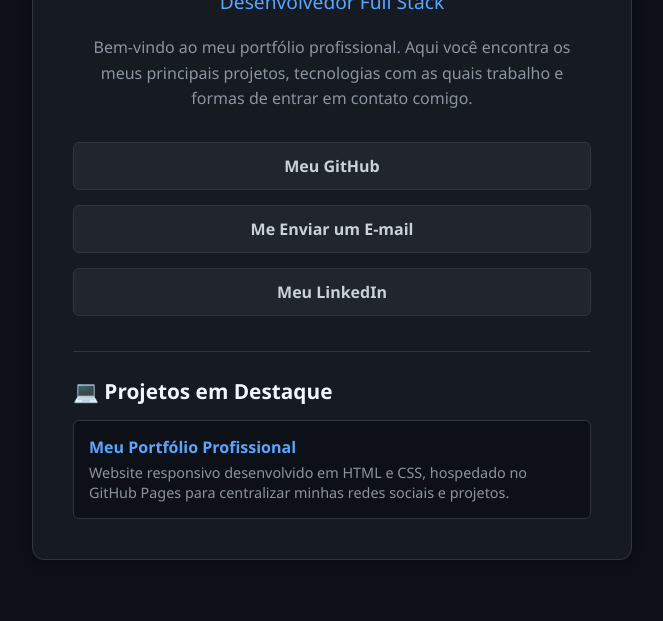
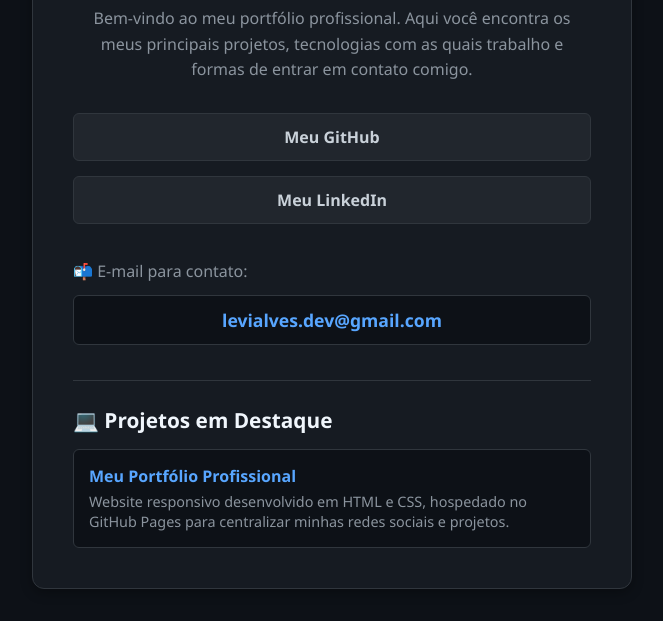
Before and after one commit to levialves-fulldev/levialves-fulldev.github.io, a plain HTML site: page index.html in a window 1280 px wide. Shown: the part 179-800 px from the top of the page, without its empty margins (308-971 px from the left). Drawn offline with Linux system fonts and the light colour scheme.

Commit message:
Add email display section and remove mailto link
Added an email display section with styling and removed the mailto link.

```diff
--- a/index.html
+++ b/index.html
@@ -69,6 +69,16 @@
             color: #f0f6fc;
             transform: translateY(-2px);
         }
+        .email-display {
+            background-color: #0d1117;
+            padding: 12px;
+            border-radius: 6px;
+            border: 1px solid #30363d;
+            color: #58a6ff;
+            font-weight: 600;
+            font-size: 1.1rem;
+            margin-bottom: 35px;
+        }
         .projects-section {
             text-align: left;
             border-top: 1px solid #30363d;
@@ -106,11 +116,13 @@
 
         <div class="links">
             <a href="https://github.com" target="_blank" class="btn">Meu GitHub</a>
+            <a href="https://linkedin.com" target="_blank" class="btn">Meu LinkedIn</a>
+        </div>
 
-            <!-- Formato mailto universal (Evita erros de login e bloqueios do navegador) -->
-            <a href="mailto:levialves.dev@://gmail.com" class="btn">Me Enviar um E-mail</a>
-
-            <a href="https://linkedin.com" target="_blank" class="btn">Meu LinkedIn</a>
+        <!-- E-mail exposto na tela: Zero bugs, funciona para todo mundo copiar -->
+        <p style="margin-bottom: 10px; color: #8b949e; text-align: left;">📬 E-mail para contato:</p>
+        <div class="email-display">
+            levialves.dev@gmail.com
         </div>
 
         <div class="projects-section">
```
